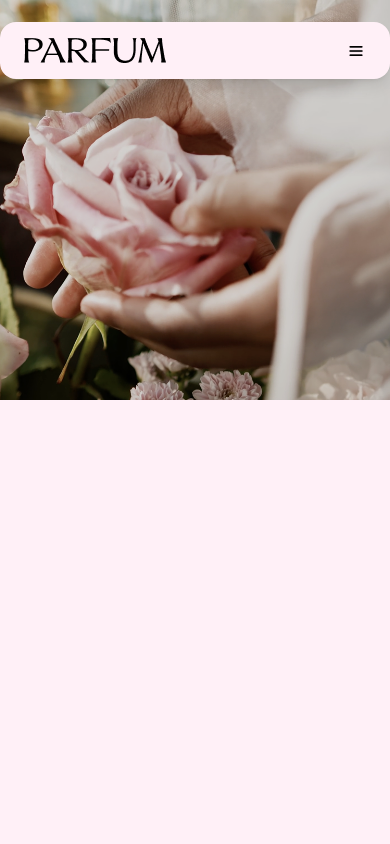
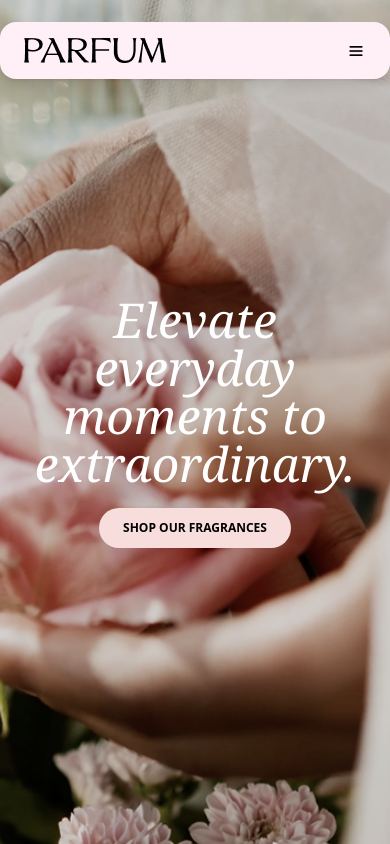
Before and after one commit to Shahd-Barmawi/Parfum-Ecommerce-Beauty-Webflow-Front-End, a website: page index.html in a window 390 px wide. Drawn offline with Linux system fonts and the light colour scheme.

Commit message:
adding hero section with responsive

```diff
--- a/index.html
+++ b/index.html
@@ -44,11 +44,22 @@
             </div>
         </div>
     </header>
-    <section class="w-full h-full ">
+    <section class="relative min-h-screen overflow-hidden">
+        <img src="./src/img/Background.png" alt="Flowers background"
+            class="absolute inset-0 h-full w-full object-cover" />
+        <div class="relative z-10 flex min-h-screen items-center justify-center text-center px-4">
+            <div class="max-w-3xl sm:max-w-lg">
+                <h1 class="font-serif text-5xl italic text-white md:text-5xl">Elevate everyday moments to extraordinary.
+                </h1>
+                <button class="mt-5 rounded-full bg-[#f8dddd] px-6 py-3 text-xs font-bold uppercase">
+                    Shop Our Fragrances
+                </button>
+            </div>
+    </section>
+    <!-- <section class="w-full h-full ">
         <div class="bg-[url('../src/img/Background.png')] bg-cover bg-center w-full sm:h-180  h-100">
         </div>
-    </section>
-
+    </section> -->
 
 </body>
 
```
Also changed, not shown: src/output.css.
